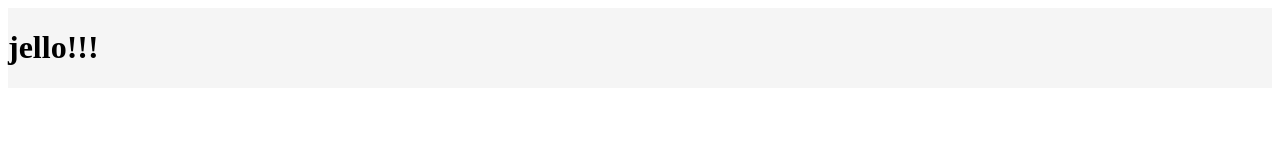
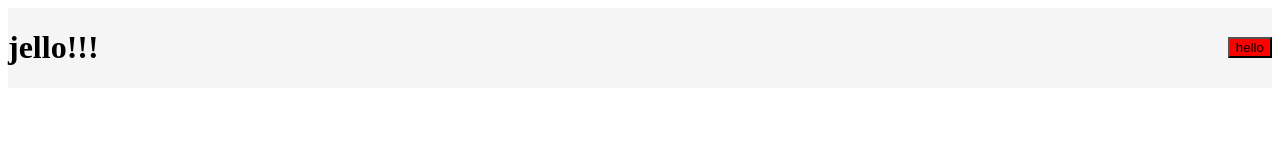
Before and after one commit to evnwttn/jello, an Angular app in the folder jello/: page / in a window 1280 px wide. Shown: the top 160 px of the page. Built offline with nearby package versions, Linux system fonts and the light colour scheme.

Commit message:
button component

```diff
--- a/jello/src/app/components/button/button.component.css
+++ b/jello/src/app/components/button/button.component.css
@@ -0,0 +1,3 @@
+.button {
+    background-color: darkgreen;
+}
--- a/jello/src/app/components/button/button.component.html
+++ b/jello/src/app/components/button/button.component.html
@@ -1 +1 @@
-<p>button works!</p>
+<button [ngStyle]="{'background-color': color}" class="button">{{ text }}</button>
--- a/jello/src/app/components/header/header.component.html
+++ b/jello/src/app/components/header/header.component.html
@@ -1,3 +1,4 @@
 <div class="header">
     <h1>{{ title }}</h1>
+    <app-button color="red" text="hello"></app-button>
 </div>
```
Also changed, not shown: jello/src/app/components/button/button.component.ts (+5 -2 lines).
